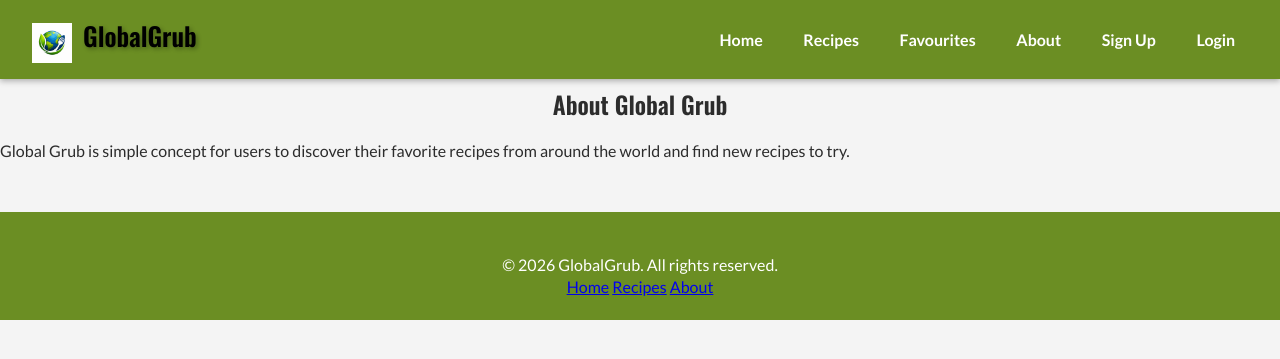
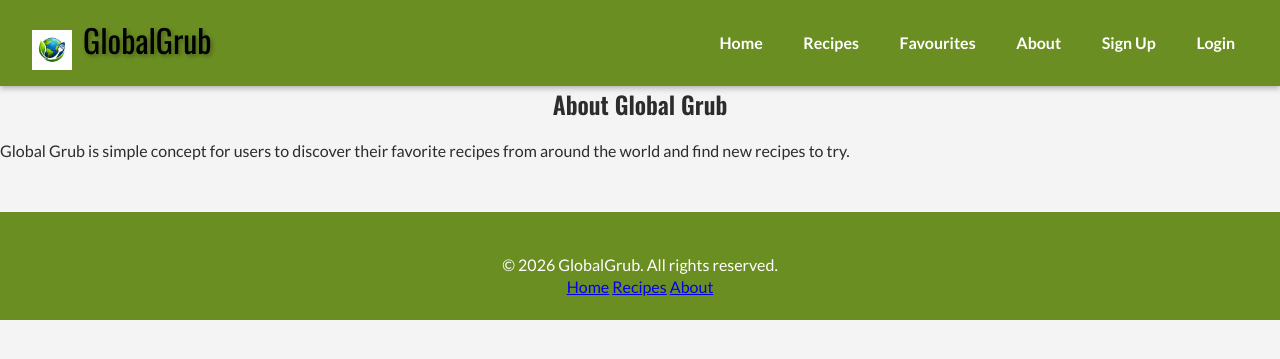
Before and after one commit to ColmN-Dev/GlobalGrub, a Flask app: page /about in a window 1280 px wide. Shown: the top 359 px of the page. Run offline with Flask 3, Linux system fonts and the light colour scheme.

Commit message:
Update navbar brand font size to 2em

```diff
--- a/static/css/style.css
+++ b/static/css/style.css
@@ -44,8 +44,8 @@ body {
     text-decoration: none;
     text-shadow: 2px 2px 4px rgba(0, 0, 0, 0.3);
     font-family: 'Oswald', sans-serif;
-    font-size: 1.6rem;
-    font-weight: 600;
+    font-size: 2em;
+
 }
 
 .navbar-links {
```
